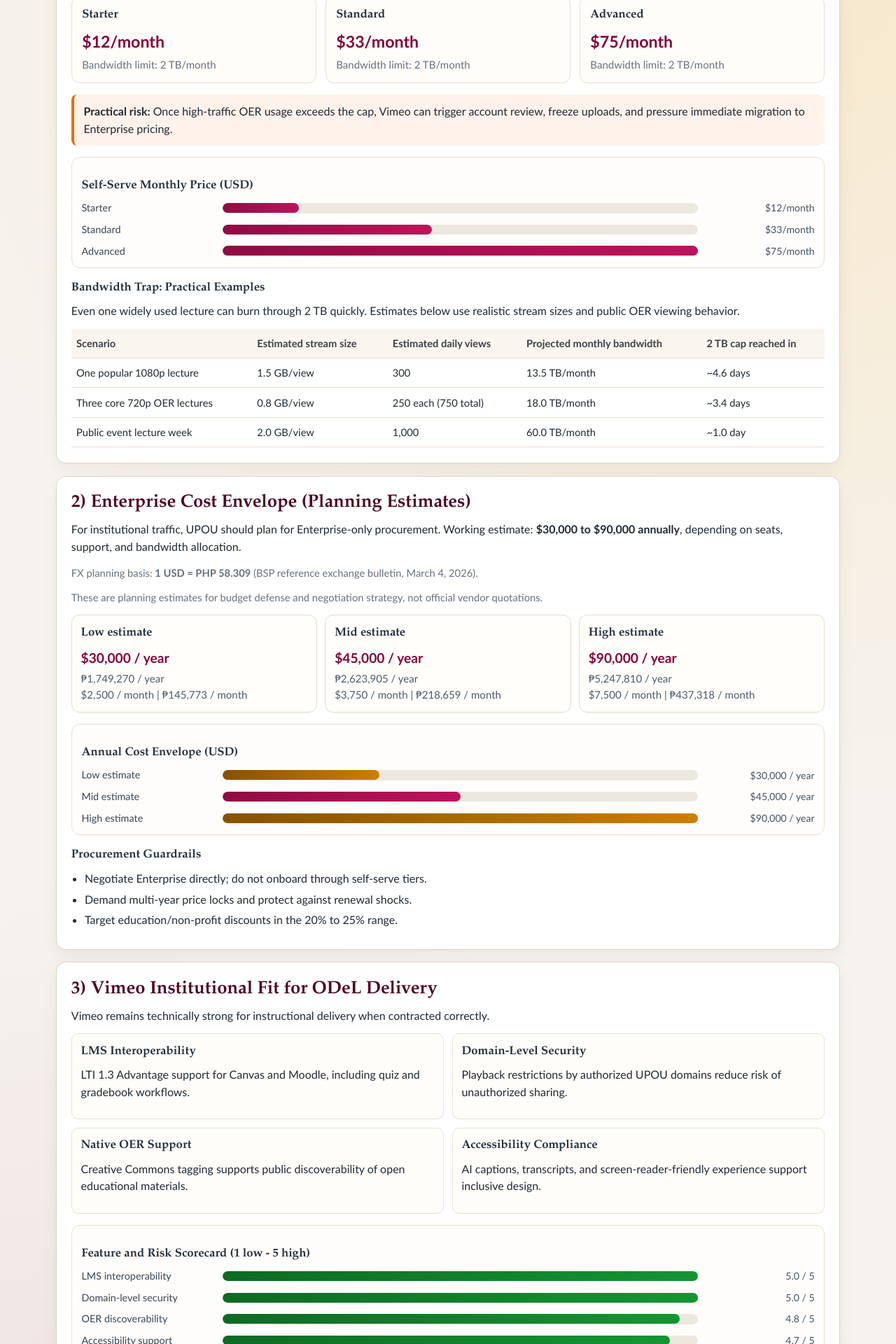
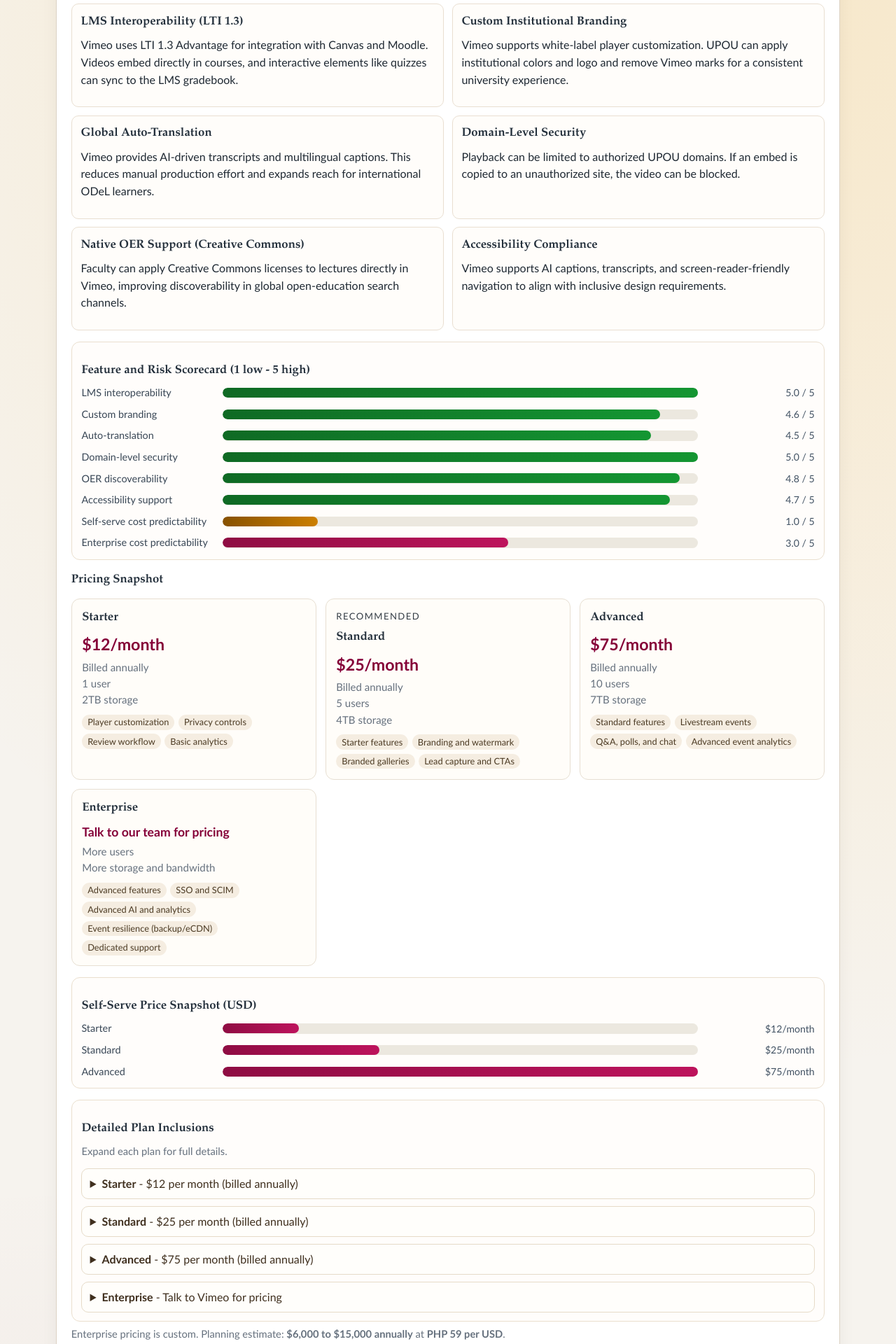
Before and after one commit to jdsr-ou/upou-vimeo, a Next.js app: page / in a window 1280 px wide. Shown: the part 460-2380 px from the top of the page at 70% size. Built offline with nearby package versions, Linux system fonts and the light colour scheme.

Commit message:
Refine report structure and simplify Vimeo plan presentation

```diff
--- a/app/globals.css
+++ b/app/globals.css
@@ -158,6 +158,23 @@
   margin: 0;
   color: var(--up-muted);
   font-size: 0.94rem;
+}
+
+.feature-tags {
+  display: flex;
+  flex-wrap: wrap;
+  gap: 0.35rem;
+  margin-top: 0.6rem;
+}
+
+.tag {
+  display: inline-block;
+  padding: 0.2rem 0.5rem;
+  border-radius: 999px;
+  background: #f5ede1;
+  color: #4c3b24;
+  font-size: 0.8rem;
+  line-height: 1.2;
 }
 
 .warning {
@@ -353,6 +370,23 @@
   font-size: 0.9rem;
 }
 
+.details-grid {
+  display: grid;
+  gap: 0.6rem;
+}
+
+.plan-details {
+  border: 1px solid #e6dbc8;
+  border-radius: 10px;
+  padding: 0.55rem 0.7rem;
+  background: #fffefb;
+}
+
+.plan-details summary {
+  cursor: pointer;
+  color: #3f2f1e;
+}
+
 @media (prefers-reduced-motion: reduce) {
   .bar-fill {
     animation: none;
--- a/app/page.js
+++ b/app/page.js
@@ -1,19 +1,164 @@
-const FX_RATE = 58.309;
+const FX_RATE = 59;
 
 const selfServePlans = [
-  { label: "Starter", value: 12, note: "$12/month", style: "default" },
-  { label: "Standard", value: 33, note: "$33/month", style: "default" },
-  { label: "Advanced", value: 75, note: "$75/month", style: "default" }
+  {
+    label: "Starter",
+    value: 12,
+    note: "$12/month",
+    style: "default",
+    users: "1 user",
+    storage: "2TB storage",
+    billing: "Billed annually",
+    keyFeatures: [
+      "Player customization",
+      "Privacy controls",
+      "Review workflow",
+      "Basic analytics"
+    ]
+  },
+  {
+    label: "Standard",
+    value: 25,
+    note: "$25/month",
+    style: "default",
+    recommended: true,
+    users: "5 users",
+    storage: "4TB storage",
+    billing: "Billed annually",
+    keyFeatures: [
+      "Starter features",
+      "Branding and watermark",
+      "Branded galleries",
+      "Lead capture and CTAs"
+    ]
+  },
+  {
+    label: "Advanced",
+    value: 75,
+    note: "$75/month",
+    style: "default",
+    users: "10 users",
+    storage: "7TB storage",
+    billing: "Billed annually",
+    keyFeatures: [
+      "Standard features",
+      "Livestream events",
+      "Q&A, polls, and chat",
+      "Advanced event analytics"
+    ]
+  }
+];
+
+const enterprisePlan = {
+  label: "Enterprise",
+  note: "Talk to our team for pricing",
+  users: "More users",
+  storage: "More storage and bandwidth",
+  keyFeatures: [
+    "Advanced features",
+    "SSO and SCIM",
+    "Advanced AI and analytics",
+    "Event resilience (backup/eCDN)",
+    "Dedicated support"
+  ]
+};
+
+const detailedPlans = [
+  {
+    label: "Starter",
+    price: "$12 per month (billed annually)",
+    coverage: "1 user | 2TB storage",
+    items: [
+      "Customizable video player",
+      "Password privacy and unlisted links",
+      "Review and collaboration tools",
+      "Transfer video files",
+      "Engagement analytics"
+    ]
+  },
+  {
+    label: "Standard",
+    price: "$25 per month (billed annually)",
+    coverage: "5 users | 4TB storage",
+    items: [
+      "Everything in Starter",
+      "Branding in the player",
+      "Third-party player support",
+      "Custom watermark",
+      "Branded video galleries",
+      "Lead capture",
+      "Calls to action and custom cards"
+    ]
+  },
+  {
+    label: "Advanced",
+    price: "$75 per month (billed annually)",
+    coverage: "10 users | 7TB storage",
+    items: [
+      "Everything in Standard",
+      "Hosted livestreamed events",
+      "Events Q&A, polls, and chat",
+      "Stream to multiple destinations",
+      "DVR streaming",
+      "Scheduled simulive",
+      "Live event-level analytics",
+      "Marketing automation integrations"
+    ]
+  },
+  {
+    label: "Enterprise",
+    price: "Talk to Vimeo for pricing",
+    coverage: "More users | More storage and bandwidth",
+    items: [
+      "Everything in Advanced",
+      "Custom permissions",
+      "Advanced AI capabilities",
+      "SSO (SAML) and SCIM (OKTA, AZURE)",
+      "Advanced analytics and marketing integrations",
+      "Events with polling and Live Q&A",
+      "Quality events (backup streams, eCDN)",
+      "Dedicated support"
+    ]
+  }
 ];
 
 const enterpriseEstimates = [
-  { label: "Low estimate", annualUsd: 30000, style: "alt" },
-  { label: "Mid estimate", annualUsd: 45000, style: "default" },
-  { label: "High estimate", annualUsd: 90000, style: "alt" }
+  { label: "Low estimate", annualUsd: 6000, style: "alt" },
+  { label: "Mid estimate", annualUsd: 10000, style: "default" },
+  { label: "High estimate", annualUsd: 15000, style: "alt" }
 ];
+
+const featureData = {
+  lms: {
+    title: "LMS Interoperability (LTI 1.3)",
+    desc: "Vimeo uses LTI 1.3 Advantage for integration with Canvas and Moodle. Videos embed directly in courses, and interactive elements like quizzes can sync to the LMS gradebook."
+  },
+  branding: {
+    title: "Custom Institutional Branding",
+    desc: "Vimeo supports white-label player customization. UPOU can apply institutional colors and logo and remove Vimeo marks for a consistent university experience."
+  },
+  translation: {
+    title: "Global Auto-Translation",
+    desc: "Vimeo provides AI-driven transcripts and multilingual captions. This reduces manual production effort and expands reach for international ODeL learners."
+  },
+  security: {
+    title: "Domain-Level Security",
+    desc: "Playback can be limited to authorized UPOU domains. If an embed is copied to an unauthorized site, the video can be blocked."
+  },
+  oer: {
+    title: "Native OER Support (Creative Commons)",
+    desc: "Faculty can apply Creative Commons licenses to lectures directly in Vimeo, improving discoverability in global open-education search channels."
+  },
+  access: {
+    title: "Accessibility Compliance",
+    desc: "Vimeo supports AI captions, transcripts, and screen-reader-friendly navigation to align with inclusive design requirements."
+  }
+};
 
 const featureScorecard = [
   { label: "LMS interoperability", value: 5.0, note: "5.0 / 5", style: "good" },
+  { label: "Custom branding", value: 4.6, note: "4.6 / 5", style: "good" },
+  { label: "Auto-translation", value: 4.5, note: "4.5 / 5", style: "good" },
   { label: "Domain-level security", value: 5.0, note: "5.0 / 5", style: "good" },
   { label: "OER discoverability", value: 4.8, note: "4.8 / 5", style: "good" },
   { label: "Accessibility support", value: 4.7, note: "4.7 / 5", style: "good" },
@@ -97,6 +242,7 @@
     value: item.annualUsd,
     style: item.style
   }));
+  const featureItems = Object.values(featureData);
 
   return (
     <>
@@ -105,8 +251,8 @@
           <p className="eyebrow">Strategic Evaluation Report</p>
           <h1>Vimeo for UPOU OER Video Infrastructure</h1>
           <p className="subtitle">
-            Assessment for UP Open University as an ODeL institution, with emphasis on pricing reality,
-            institutional fit, and long-term procurement risk.
+            Strategic assessment for UP Open University focused on pricing, institutional fit, and
+            procurement risk.
           </p>
           <div className="meta-row">
             <span>Institution: UP Open University</span>
@@ -116,31 +262,65 @@
       </header>
 
       <main className="container main-content">
-        <section className="panel panel-priority" id="pricing-first">
-          <h2>1) Pricing First: Why Vimeo Self-Serve Is a No-Go for UPOU</h2>
+        <section className="panel panel-priority" id="vimeo-fit-pricing">
+          <h2>Vimeo Features and Pricing Alignment</h2>
           <p>
-            Vimeo self-serve plans appear affordable, but all non-Enterprise accounts are constrained by a{" "}
-            <strong>2 TB monthly bandwidth cap</strong>. For open educational resources (OER), this is
-            operationally unsafe.
+            Vimeo has strong instructional features, but institutional viability depends on choosing the right
+            commercial model.
           </p>
 
-          <div className="plan-grid">
-            {selfServePlans.map((plan) => (
-              <article className="plan-card" key={plan.label}>
-                <h3>{plan.label}</h3>
-                <p className="price">{plan.note.replace("/month", "")}/month</p>
-                <p className="limit">Bandwidth limit: 2 TB/month</p>
+          <h3>Core Features</h3>
+
+          <div className="feature-grid">
+            {featureItems.map((feature) => (
+              <article key={feature.title}>
+                <h3>{feature.title}</h3>
+                <p>{feature.desc}</p>
               </article>
             ))}
           </div>
 
-          <div className="warning">
-            <strong>Practical risk:</strong> Once high-traffic OER usage exceeds the cap, Vimeo can trigger
-            account review, freeze uploads, and pressure immediate migration to Enterprise pricing.
+          <div className="chart-card">
+            <h3>Feature and Risk Scorecard (1 low - 5 high)</h3>
+            <BarChart
+              data={featureScorecard}
+              maxValue={5}
+              valueFormatter={(item) => item.note}
+            />
+          </div>
+
+          <h3>Pricing Snapshot</h3>
+          <div className="plan-grid">
+            {selfServePlans.map((plan) => (
+              <article className="plan-card" key={plan.label}>
+                {plan.recommended ? <p className="eyebrow">Recommended</p> : null}
+                <h3>{plan.label}</h3>
+                <p className="price">{plan.note.replace("/month", "")}/month</p>
+                <p className="limit">{plan.billing}</p>
+                <p className="limit">{plan.users}</p>
+                <p className="limit">{plan.storage}</p>
+                <div className="feature-tags">
+                  {plan.keyFeatures.map((feature) => (
+                    <span className="tag" key={`${plan.label}-${feature}`}>{feature}</span>
+                  ))}
+                </div>
+              </article>
+            ))}
+            <article className="plan-card" key={enterprisePlan.label}>
+              <h3>{enterprisePlan.label}</h3>
+              <p className="price" style={{ fontSize: "1.1rem" }}>{enterprisePlan.note}</p>
+              <p className="limit">{enterprisePlan.users}</p>
+              <p className="limit">{enterprisePlan.storage}</p>
+              <div className="feature-tags">
+                {enterprisePlan.keyFeatures.map((feature) => (
+                  <span className="tag" key={`${enterprisePlan.label}-${feature}`}>{feature}</span>
+                ))}
+              </div>
+            </article>
           </div>
 
           <div className="chart-card">
-            <h3>Self-Serve Monthly Price (USD)</h3>
+            <h3>Self-Serve Price Snapshot (USD)</h3>
             <BarChart
               data={selfServePlans}
               maxValue={75}
@@ -148,10 +328,78 @@
             />
           </div>
 
-          <h3>Bandwidth Trap: Practical Examples</h3>
+          <div className="chart-card">
+            <h3>Detailed Plan Inclusions</h3>
+            <p className="fx-note">Expand each plan for full details.</p>
+            <div className="details-grid">
+              {detailedPlans.map((plan) => (
+                <details className="plan-details" key={plan.label}>
+                  <summary>
+                    <strong>{plan.label}</strong> - {plan.price}
+                  </summary>
+                  <p className="limit">{plan.coverage}</p>
+                  <ul>
+                    {plan.items.map((item) => (
+                      <li key={`${plan.label}-${item}`}>{item}</li>
+                    ))}
+                  </ul>
+                </details>
+              ))}
+            </div>
+          </div>
+
+          <p className="fx-note">
+            Enterprise pricing is custom. Planning estimate: <strong>$6,000 to $15,000 annually</strong>{" "}
+            at <strong>PHP 59 per USD</strong>.
+          </p>
+          <p className="fx-note">
+            These are planning assumptions, not official Vimeo Enterprise quotes.
+          </p>
+
+          <div className="estimate-grid">
+            {enterpriseEstimates.map((entry) => {
+              const annualPhp = entry.annualUsd * FX_RATE;
+              const monthlyUsd = entry.annualUsd / 12;
+              const monthlyPhp = annualPhp / 12;
+
+              return (
+                <article className="estimate-card" key={entry.label}>
+                  <h3>{entry.label}</h3>
+                  <p className="estimate-usd">{formatUSD(entry.annualUsd)} / year</p>
+                  <p className="estimate-php">{formatPHP(annualPhp)} / year</p>
+                  <p className="estimate-php">
+                    {formatUSD(monthlyUsd)} / month | {formatPHP(monthlyPhp)} / month
+                  </p>
+                </article>
+              );
+            })}
+          </div>
+
+          <div className="chart-card">
+            <h3>Enterprise Annual Estimate (USD)</h3>
+            <BarChart
+              data={enterpriseChartData}
+              maxValue={15000}
+              valueFormatter={(item) => `${formatUSD(item.value)} / year`}
+            />
+          </div>
+        </section>
+
+        <section className="panel" id="bandwidth-constraint">
+          <h2>Bandwidth Constraint for Public OER</h2>
           <p>
-            Even one widely used lecture can burn through 2 TB quickly. Estimates below use realistic stream
-            sizes and public OER viewing behavior.
+            Vimeo self-serve plans are constrained by a <strong>2 TB monthly bandwidth cap</strong>. For
+            UPOU public OER delivery, this creates a high likelihood of service disruption.
+          </p>
+          <div className="warning">
+            <strong>Operational concern:</strong> If usage exceeds the cap, Vimeo may trigger account review
+            and require migration to Enterprise pricing.
+          </div>
+
+          <h3>Practical Bandwidth Scenarios</h3>
+          <p>
+            A single high-traffic lecture can consume 2 TB quickly. The scenarios below use practical stream
+            and view assumptions.
           </p>
           <div className="table-wrap">
             <table>
@@ -179,91 +427,13 @@
           </div>
         </section>
 
-        <section className="panel" id="enterprise-estimates">
-          <h2>2) Enterprise Cost Envelope (Planning Estimates)</h2>
-          <p>
-            For institutional traffic, UPOU should plan for Enterprise-only procurement. Working estimate:{" "}
-            <strong>$30,000 to $90,000 annually</strong>, depending on seats, support, and bandwidth
-            allocation.
-          </p>
-          <p className="fx-note">
-            FX planning basis: <strong>1 USD = PHP 58.309</strong> (BSP reference exchange bulletin,
-            March 4, 2026).
-          </p>
-          <p className="fx-note">
-            These are planning estimates for budget defense and negotiation strategy, not official vendor
-            quotations.
-          </p>
-
-          <div className="estimate-grid">
-            {enterpriseEstimates.map((entry) => {
-              const annualPhp = entry.annualUsd * FX_RATE;
-              const monthlyUsd = entry.annualUsd / 12;
-              const monthlyPhp = annualPhp / 12;
-
-              return (
-                <article className="estimate-card" key={entry.label}>
-                  <h3>{entry.label}</h3>
-                  <p className="estimate-usd">{formatUSD(entry.annualUsd)} / year</p>
-                  <p className="estimate-php">{formatPHP(annualPhp)} / year</p>
-                  <p className="estimate-php">
-                    {formatUSD(monthlyUsd)} / month | {formatPHP(monthlyPhp)} / month
-                  </p>
-                </article>
-              );
-            })}
-          </div>
-
-          <div className="chart-card">
-            <h3>Annual Cost Envelope (USD)</h3>
-            <BarChart
-              data={enterpriseChartData}
-              maxValue={90000}
-              valueFormatter={(item) => `${formatUSD(item.value)} / year`}
-            />
-          </div>
-
-          <h3>Procurement Guardrails</h3>
+        <section className="panel" id="procurement-guardrails">
+          <h2>Procurement Guardrails</h2>
           <ul>
             <li>Negotiate Enterprise directly; do not onboard through self-serve tiers.</li>
             <li>Demand multi-year price locks and protect against renewal shocks.</li>
             <li>Target education/non-profit discounts in the 20% to 25% range.</li>
           </ul>
-        </section>
-
-        <section className="panel" id="feature-fit">
-          <h2>3) Vimeo Institutional Fit for ODeL Delivery</h2>
-          <p>Vimeo remains technically strong for instructional delivery when contracted correctly.</p>
-
-          <div className="feature-grid">
-            <article>
-              <h3>LMS Interoperability</h3>
-              <p>
-                LTI 1.3 Advantage support for Canvas and Moodle, including quiz and gradebook workflows.
-              </p>
-            </article>
-            <article>
-              <h3>Domain-Level Security</h3>
-              <p>Playback restrictions by authorized UPOU domains reduce risk of unauthorized sharing.</p>
-            </article>
-            <article>
-              <h3>Native OER Support</h3>
-              <p>Creative Commons tagging supports public discoverability of open educational materials.</p>
-            </article>
-            <article>
-              <h3>Accessibility Compliance</h3>
-              <p>AI captions, transcripts, and screen-reader-friendly experience support inclusive design.</p>
-            </article>
-          </div>
-
-          <div className="chart-card">
-            <h3>Feature and Risk Scorecard (1 low - 5 high)</h3>
-            <BarChart
-              data={featureScorecard}
-              maxValue={5}
-              valueFormatter={(item) => item.note}
-            />
-          </div>
 
           <h3>Pros and Cons</h3>
           <div className="pros-cons">
@@ -287,11 +457,10 @@
         </section>
 
         <section className="panel" id="strategic-risk">
-          <h2>4) Strategic Risk: Post-Acquisition Exposure</h2>
+          <h2>Strategic Risk</h2>
           <p>
-            Following Vimeo&apos;s late-2025 acquisition by Bending Spoons, UPOU should treat renewal
-            inflation risk as high-probability. Contract design and data portability become mandatory, not
-            optional.
+            Following Vimeo&apos;s late-2025 acquisition by Bending Spoons, UPOU should treat renewal price
+            inflation as a high-probability risk.
           </p>
           <div className="risk-box">
             <h3>Required Safeguards</h3>
@@ -305,7 +474,7 @@
         </section>
 
         <section className="panel panel-compact" id="fallback-options">
-          <h2>5) Fallback Options (If Vimeo Becomes Unacceptable)</h2>
+          <h2>Alternatives if Vimeo Is Unacceptable</h2>
           <p>Keep this as a contingency path only, after Vimeo evaluation and negotiation.</p>
           <div className="alt-grid">
             <article>
@@ -322,9 +491,8 @@
         <section className="panel panel-conclusion" id="recommendation">
           <h2>Recommendation</h2>
           <p>
-            Vimeo can be a strong institutional fit for UPOU, but only under a defensive Enterprise
-            contract. Self-serve tiers should be treated as unsuitable for public OER scale because of the
-            2 TB cap and outage risk.
+            Vimeo can fit UPOU only through a defensible Enterprise contract. Self-serve tiers are not
+            suitable for public OER scale because of the 2 TB cap and service risk.
           </p>
         </section>
       </main>
```
